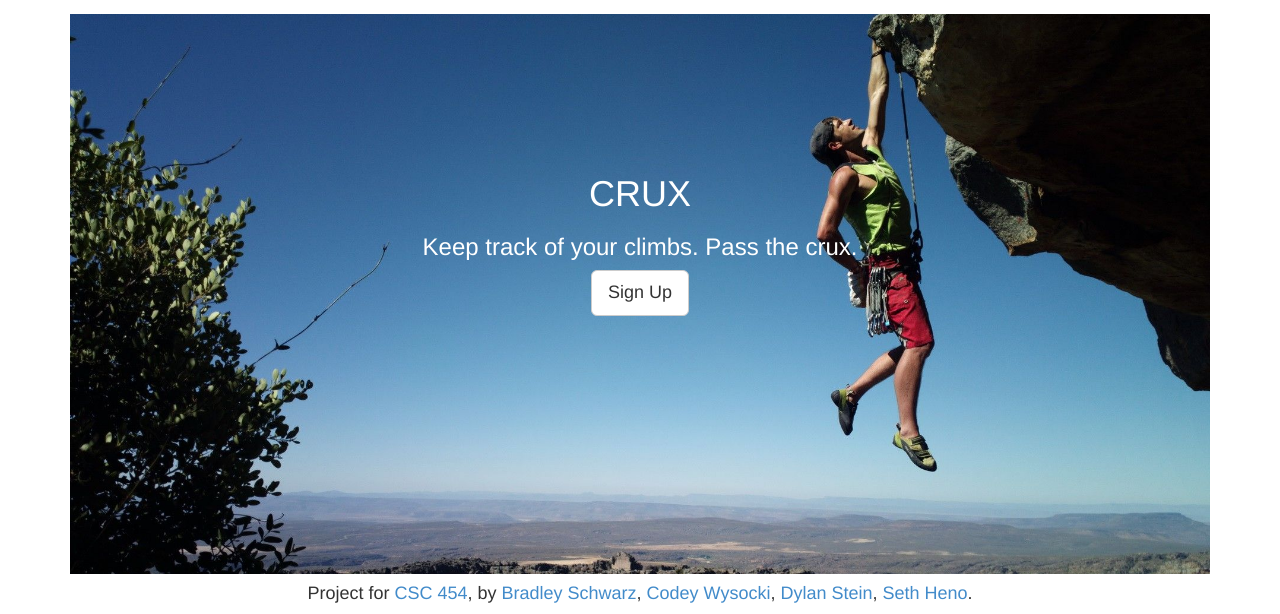
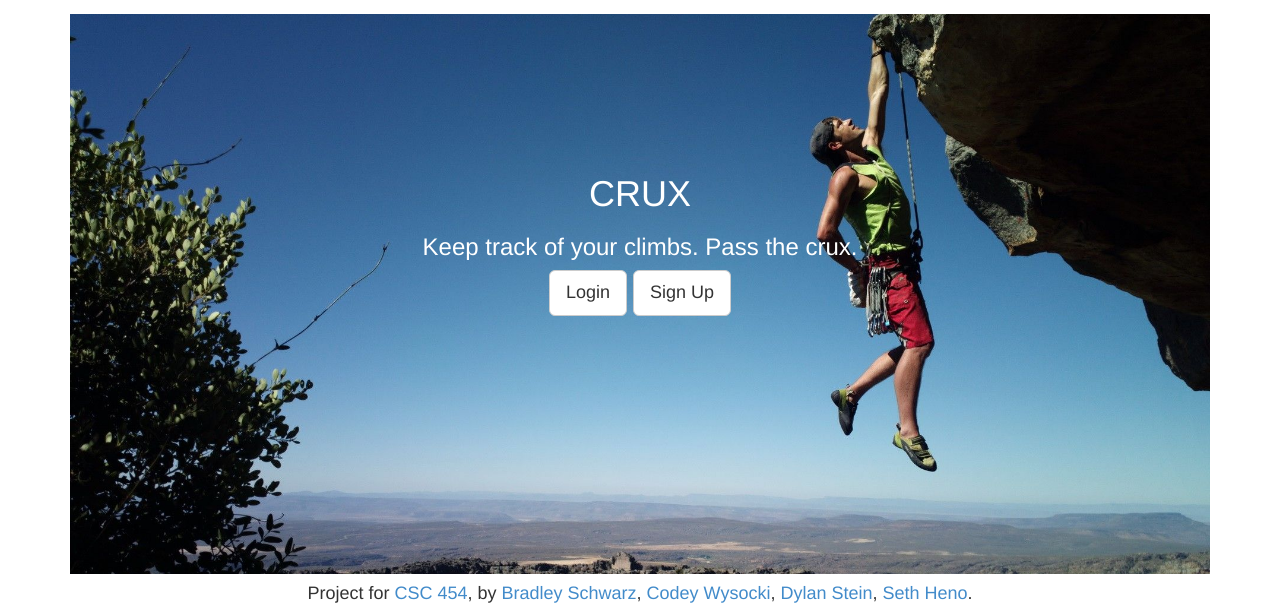
Before and after one commit to bjschwa2/hci_final, a Django app: page / in a window 1280 px wide. Shown: the part 51-665 px from the top of the page. Run offline with Django 3.2, Linux system fonts and the light colour scheme; some libraries are stand-ins or nearby versions.

Commit message:
Added login button next to sign up

```diff
--- a/rockclimb/templates/rockclimb/home.html
+++ b/rockclimb/templates/rockclimb/home.html
@@ -11,6 +11,7 @@
             <h1 class="cover-heading">CRUX</h1>
             <h3>Keep track of your climbs. Pass the crux. </h3>
             <p class="lead">
+              <a href="login" class="btn btn-lg btn-default">Login</a>
               <a href="#" class="btn btn-lg btn-default">Sign Up</a>
             </p>
           </div>
```
